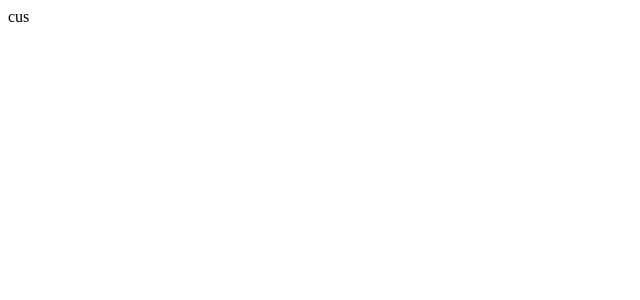
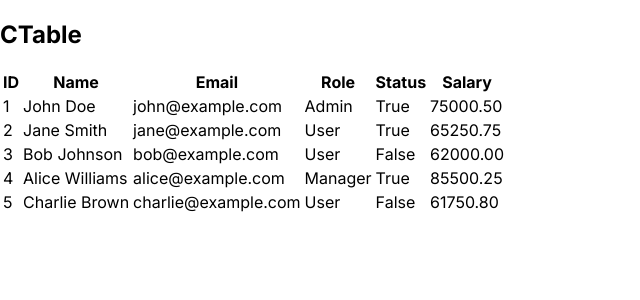
Before and after one commit to davidzemancz/compactui, a React (Vite) app: page / in a window 1280 px wide. Shown: the top 300 px of the page, without its empty margins (0-640 px from the left). Built offline with nearby package versions, Linux system fonts and the light colour scheme.

Commit message:
simple table

```diff
--- a/index.html
+++ b/index.html
@@ -5,9 +5,19 @@
     <link rel="icon" type="image/svg+xml" />
     <meta name="viewport" content="width=device-width, initial-scale=1.0" />
     <title>compact ui</title>
+    <link rel="preconnect" href="https://fonts.googleapis.com">
+    <link rel="preconnect" href="https://fonts.gstatic.com" crossorigin>
+    <link href="https://fonts.googleapis.com/css2?family=Inter:wght@300;400;500;600;700&display=swap" rel="stylesheet">
   </head>
   <body>
     <div id="root"></div>
     <script type="module" src="/src/main.tsx"></script>
   </body>
+  <style>
+    html, body {
+      font-family: 'Inter', -apple-system, BlinkMacSystemFont, 'Segoe UI', Roboto, Oxygen, Ubuntu, Cantarell, 'Open Sans', 'Helvetica Neue', sans-serif;
+      margin: 0;
+      padding: 0;
+    }
+  </style>
 </html>
--- a/src/App.tsx
+++ b/src/App.tsx
@@ -1,12 +1,11 @@
-import { useState } from 'react'
-
+import React from 'react';
+import CTableDemo from './demos/CTableDemo';
 
 function App() {
-
   return (
-    <>
-      cus
-    </>
+    <div className="app">
+      <CTableDemo />
+    </div>
   )
 }
 
--- /dev/null
+++ b/src/components/CTable.tsx
@@ -0,0 +1,64 @@
+import React from 'react';
+
+export type ColumnDataType = 'string' | 'int' | 'decimal' | 'bool';
+
+export interface Column {
+  key: string;
+  header: string;
+  dataType?: ColumnDataType;
+}
+
+export interface CTableProps {
+  columns: Column[];
+  data: any[];
+}
+
+export const CTable: React.FC<CTableProps> = ({
+  columns,
+  data,
+}) => {
+  const formatCellValue = (value: any, dataType?: ColumnDataType) => {
+    if (value === undefined || value === null) return '';
+
+    switch (dataType) {
+      case 'bool':
+        return value ? 'True' : 'False';
+      case 'int':
+        return Number.isInteger(value) ? value.toString() : value;
+      case 'decimal':
+        return typeof value === 'number' ? value.toFixed(2) : value;
+      case 'string':
+      default:
+        return value.toString();
+    }
+  };
+
+  return (
+    <div>
+      <table>
+        <thead>
+          <tr>
+            {columns.map((column) => (
+              <th key={column.key}>
+                {column.header}
+              </th>
+            ))}
+          </tr>
+        </thead>
+        <tbody>
+          {data.map((row, rowIndex) => (
+            <tr key={rowIndex}>
+              {columns.map((column) => (
+                <td key={`${rowIndex}-${column.key}`}>
+                  {formatCellValue(row[column.key], column.dataType)}
+                </td>
+              ))}
+            </tr>
+          ))}
+        </tbody>
+      </table>
+    </div>
+  );
+};
+
+export default CTable;
--- /dev/null
+++ b/src/demos/CTableDemo.tsx
@@ -0,0 +1,41 @@
+import React from 'react';
+import { CTable, Column } from '../components/CTable';
+
+interface User {
+  id: number;
+  name: string;
+  email: string;
+  role: string;
+  active: boolean;
+  salary: number;
+}
+
+const CTableDemo: React.FC = () => {
+  // Sample columns configuration
+  const columns: Column[] = [
+    { key: 'id', header: 'ID', dataType: 'int' },
+    { key: 'name', header: 'Name', dataType: 'string' },
+    { key: 'email', header: 'Email', dataType: 'string' },
+    { key: 'role', header: 'Role', dataType: 'string' },
+    { key: 'active', header: 'Status', dataType: 'bool' },
+    { key: 'salary', header: 'Salary', dataType: 'decimal' }
+  ];
+
+  // Sample data
+  const users: User[] = [
+    { id: 1, name: 'John Doe', email: 'john@example.com', role: 'Admin', active: true, salary: 75000.50 },
+    { id: 2, name: 'Jane Smith', email: 'jane@example.com', role: 'User', active: true, salary: 65250.75 },
+    { id: 3, name: 'Bob Johnson', email: 'bob@example.com', role: 'User', active: false, salary: 62000 },
+    { id: 4, name: 'Alice Williams', email: 'alice@example.com', role: 'Manager', active: true, salary: 85500.25 },
+    { id: 5, name: 'Charlie Brown', email: 'charlie@example.com', role: 'User', active: false, salary: 61750.80 }
+  ];
+
+  return (
+    <div>
+      <h2>CTable</h2>
+      <CTable columns={columns} data={users} />
+    </div>
+  );
+};
+
+export default CTableDemo;
```
